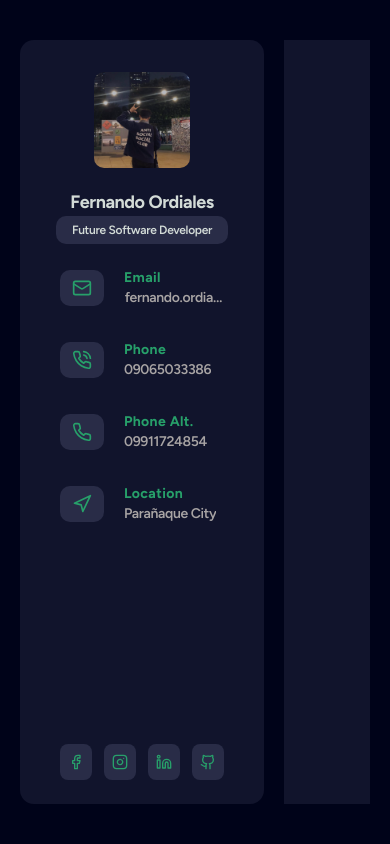
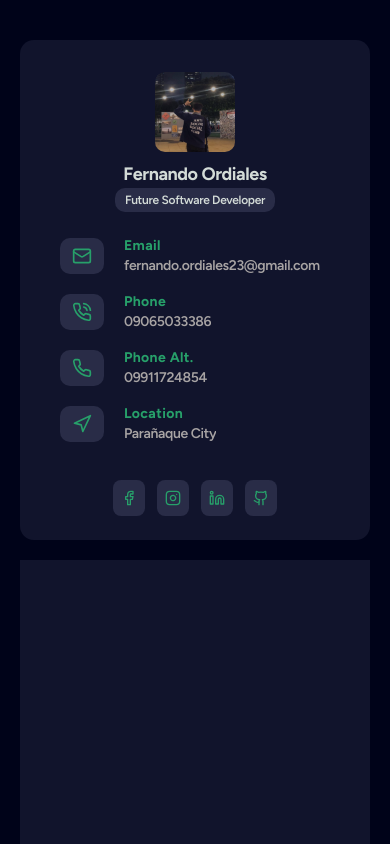
Before and after one commit to Liam-Moriarty/ordiales-portfolio, a React (Vite) app: page / in a window 390 px wide. Shown: the top 844 px of the page. Built offline with nearby package versions, Linux system fonts and the light colour scheme.

Commit message:
make the sidebar responsive

```diff
--- a/src/App.tsx
+++ b/src/App.tsx
@@ -4,7 +4,7 @@ import { Sidebar, Board } from "./layouts";
 
 const App = () => {
   return (
-    <main className="w-full h-screen flex justify-center gap-5 py-10 px-5">
+    <main className="w-full h-screen flex justify-center max-md:flex-col max-md:h-full gap-5 py-10 px-5">
       <Sidebar />
       <Board />
     </main>
--- a/src/layouts/Board.tsx
+++ b/src/layouts/Board.tsx
@@ -1,5 +1,7 @@
 const Board = () => {
-  return <div className="w-full h-full bg-[var(--bg-muted)]"></div>;
+  return (
+    <div className="w-full h-full max-md:h-[1000px] bg-[var(--bg-muted)]"></div>
+  );
 };
 
 export default Board;
--- a/src/layouts/Sidebar.tsx
+++ b/src/layouts/Sidebar.tsx
@@ -10,10 +10,10 @@ import {
 
 const Sidebar = () => {
   return (
-    <div className="max-w-[280px] w-full h-full bg-[var(--bg-muted)] rounded-xl py-4 px-6 flex flex-col justify-between">
+    <div className="w-[280px] max-md:w-full h-full bg-[var(--bg-muted)] rounded-xl py-4 px-6 flex flex-col justify-between">
       {/* Profile */}
-      <div className=" py-4 px-2 flex flex-col gap-5 items-center h-fit">
-        <div className="w-[6rem] h-[6rem]">
+      <div className="py-4 px-2 flex flex-col gap-5 max-md:gap-2 items-center h-fit">
+        <div className="w-[6rem] h-[6rem] max-md:w-[5rem] max-md:h-[5rem]">
           <img
             src={profile}
             alt="my profile picture"
@@ -22,17 +22,17 @@ const Sidebar = () => {
         </div>
 
         <div className="flex flex-col items-center">
-          <h2 className="font-bold text-lg tracking-tight">
+          <h2 className="font-bold text-lg max-md:text-md tracking-tight">
             Fernando Ordiales
           </h2>
-          <p className="font-semibold text-xs tracking-tight py-1.5 px-4 bg-[var(--bg-component)] rounded-lg text-center">
+          <p className="font-semibold text-xs tracking-tight py-1.5 px-4 max-md:py-1 max-md:px-2.5 bg-[var(--bg-component)] rounded-lg text-center">
             Future Software Developer
           </p>
         </div>
       </div>
 
       {/* Contacts Links */}
-      <div className="py-2 px-4 flex flex-col items-center w-full h-full overflow-hidden gap-8">
+      <div className="py-2 px-4 flex flex-col items-center w-full h-full overflow-hidden gap-8 max-md:gap-4 max-md:grid max-md:grid-cols-2 max-md:mb-5 max-sm:grid-cols-1">
         {contacts.map((contact: Contacts, index: number) => (
           <Tooltip key={index}>
             <TooltipTrigger className="flex justify-start items-center w-full h-auto gap-5">
```
